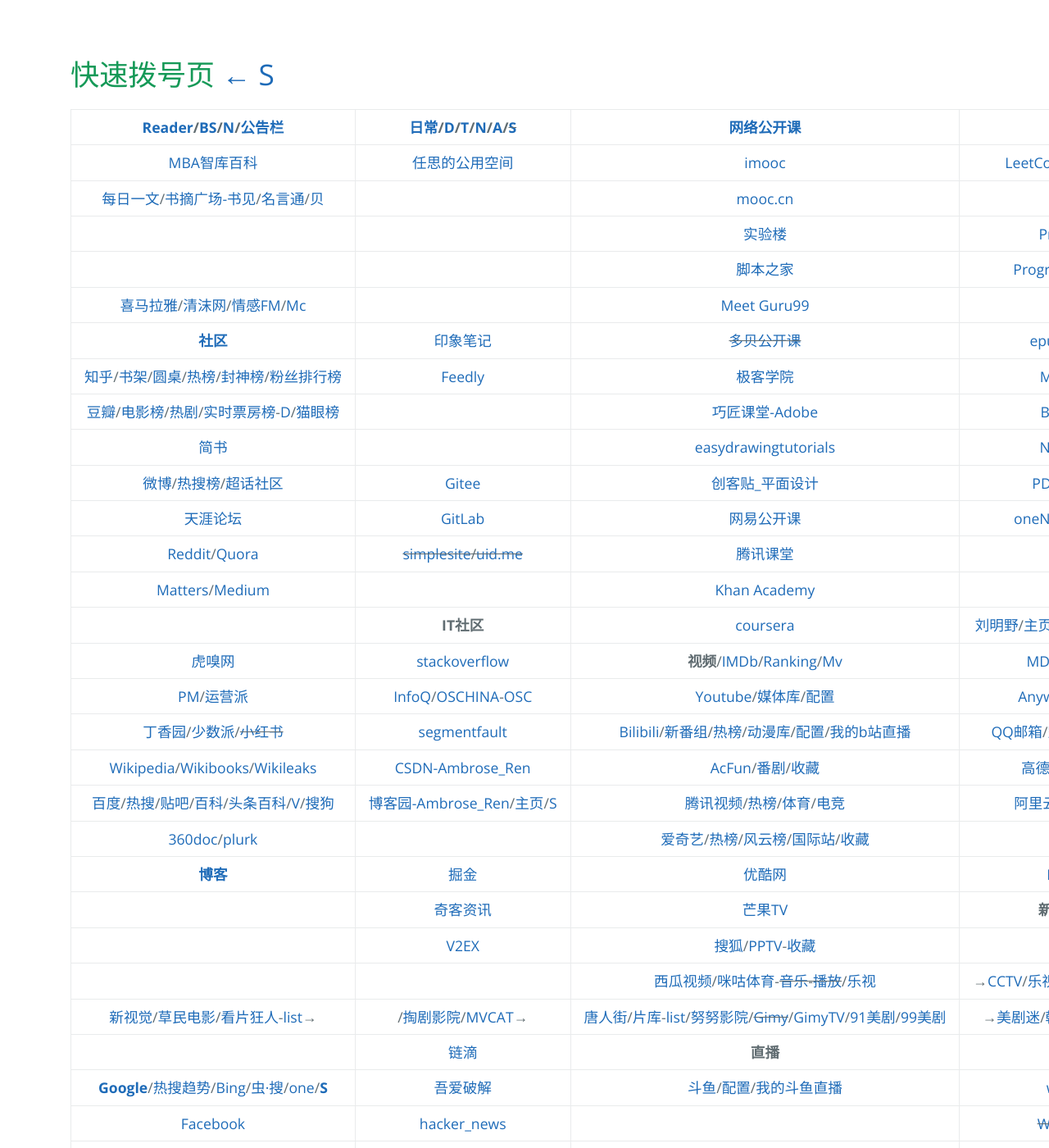
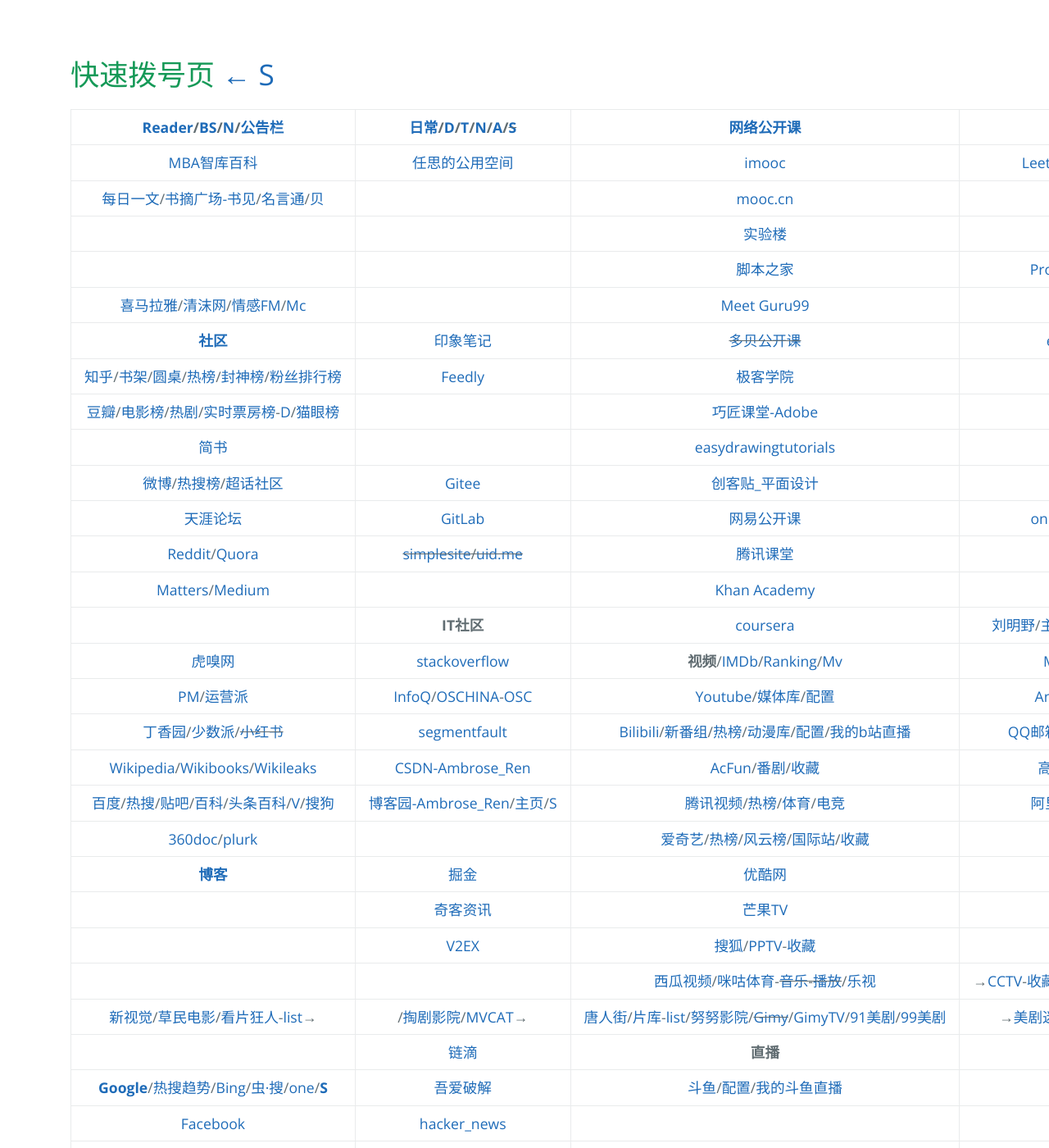
Before and after one commit to AmbroseRen/test, a Jekyll site: the page built from navigation.md, in a window 1280 px wide and 1400 px high. Shown: the whole window at 82% size. Built offline with Jekyll 4.4.1, drawn with Linux system fonts in a browser that asks for light colours; our own code applies the rules of GitHub Pages for plain Markdown files; the repository's description, which GitHub fills in, is left out.

Commit message:
Update navigation.md

```diff
--- a/navigation.md
+++ b/navigation.md
@@ -48,7 +48,7 @@
 | [<strong id="bk">博客</strong>](Library/Blog.md) | [掘金](https://juejin.cn/) | [优酷网](https://user.youku.com/page/usc/fav?theme=) | [PM](https://dh.woshipm.com/)/[addog](https://www.addog.vip/) |
 | []() | [奇客资讯](https://www.solidot.org/) | [芒果TV](https://i.mgtv.com/my/looklist) | __新手基础自学__ |
 | []() | [V2EX](https://www.v2ex.com/?tab=tech) | [搜狐](https://my.tv.sohu.com/i/bookmark)/[PPTV](https://www.pptv.com/)-[收藏](https://usercenter.pptv.com/web/user/collection) | [菜鸟教程](https://www.runoob.com/) |
-| []() | []() | [西瓜视频](https://www.ixigua.com/my/favorite)/[咪咕体育](https://www.miguvideo.com/mgs/website/prd/personalCenter.html#/collect)-~~[音乐](https://music.migu.cn/v3/my/playlist)-[播放](https://music.migu.cn/v3/music/player/audio)~~/[乐视](http://i.le.com/playrecord#favorite) | →[CCTV](https://tv.cctv.com/live/)/[乐视](http://www.leshitya.com/)/[直播F](http://www.hao5.net/)/[电视](http://www.tvyan.com/)源/[牛视](https://www.chaojidianshi.net/)A |
+| []() | []() | [西瓜视频](https://www.ixigua.com/my/favorite)/[咪咕体育](https://www.miguvideo.com/mgs/website/prd/personalCenter.html#/collect)-~~[音乐](https://music.migu.cn/v3/my/playlist)-[播放](https://music.migu.cn/v3/music/player/audio)~~/[乐视](http://i.le.com/playrecord#favorite) | →[CCTV](https://tv.cctv.com/live/)-[收藏](https://i.cctv.com/account/collection)/[乐视](http://www.leshitya.com/)/[直播F](http://www.hao5.net/)/[电视](http://www.tvyan.com/)源/[牛视](https://www.chaojidianshi.net/)A |
 | [新视觉](https://www.ixinshijue.com/)/[草民电影](https://www.cmdy555.com/)/[看片狂人](https://www.kpkuang.com/)-[list](https://whereiskpkuang.com/)→ | []()/[掏剧影院](https://www.taojuyb.com/)/[MVCAT](https://www.mvcat.com/)→ | [唐人街](https://www.tangrenjie.tv/)/[片库](https://www.mypianku.net/)-[list](https://www.pianku.tv/)/[努努影院](https://www.nunuyy.cc/)/~~[Gimy](https://gimy.app/)~~/[GimyTV](https://gimytv.com/)/[91美剧](https://91mjw.com/)/[99美剧](https://www.99meiju.org/) | →[美剧迷](https://www.meijumi.net/)/[韩剧网](https://www.tvn.cc/)-[kortw](https://kortw.com/)/[蛋蛋赞](https://www.dandanzan.cc/) |
 | []() | [链滴](https://ld246.com/) | __直播__ | [w3school](https://www.w3school.com.cn/) |
 | [__Google__](https://www.google.com/)/[热搜趋势](https://trends.google.com/trends/?geo=US)/[Bing](https://cn.bing.com/)/[虫·搜](https://search.chongbuluo.com/)/[one](https://aur.one)/[<strong id="searchs">S</strong>](Library/SearchEngine.md) | [吾爱破解](https://www.52pojie.cn/) | [斗鱼](https://www.douyu.com/directory/myFollow)/[配置](https://mp.douyu.com/live/main)/[我的斗鱼直播](https://www.douyu.com/10150268) | [w3cschool](https://www.w3cschool.cn/) |
```
